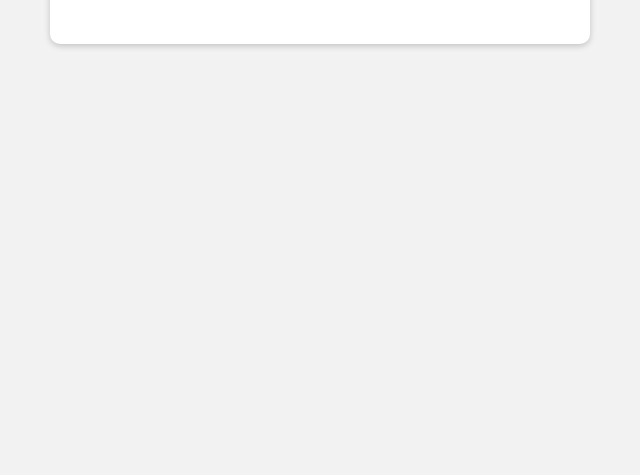
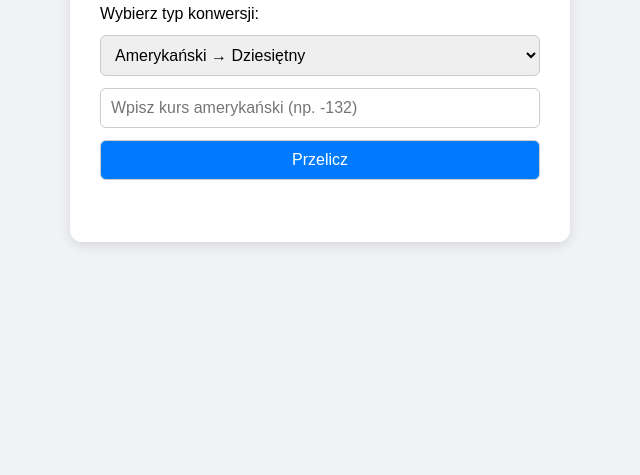
Before and after one commit to agneesjs/bookmakercalcamerican, a plain HTML site: page index.html in a window 1280 px wide. Shown: the part 325-800 px from the top of the page, without its empty margins (320-960 px from the left). Drawn offline with Linux system fonts and the light colour scheme.

Commit message:
Update index.html

```diff
--- a/index.html
+++ b/index.html
@@ -4,31 +4,80 @@
   <meta charset="UTF-8">
   <title>Kalkulator Kursów Bukmacherskich</title>
   <style>
+    * {
+      box-sizing: border-box;
+    }
+
     body {
       font-family: Arial, sans-serif;
-      background-color: #f2f2f2;
+      background-color: #f0f2f5;
+      margin: 0;
+      padding: 20px;
+      display: flex;
+      justify-content: center;
+      align-items: center;
+      min-height: 100vh;
+    }
+
+    .container {
+      background-color: #fff;
       padding: 30px;
+      border-radius: 12px;
+      box-shadow: 0 4px 12px rgba(0, 0, 0, 0.1);
+      max-width: 500px;
+      width: 100%;
+      display: flex;
+      flex-direction: column;
     }
+
     h2 {
+      text-align: center;
+      margin-bottom: 20px;
       color: #333;
     }
-    .container {
-      background: #fff;
-      padding: 20px;
-      border-radius: 10px;
-      box-shadow: 0 2px 6px rgba(0,0,0,0.2);
-      max-width: 500px;
-      margin: auto;
+
+    label, select, input, button {
+      font-size: 16px;
+      margin-bottom: 12px;
     }
+
     input, select, button {
+      padding: 10px;
+      border: 1px solid #ccc;
+      border-radius: 6px;
       width: 100%;
-      padding: 10px;
-      margin: 10px 0;
-      font-size: 16px;
     }
+
+    button {
+      background-color: #007bff;
+      color: white;
+      cursor: pointer;
+      transition: background-color 0.2s ease;
+    }
+
+    button:hover {
+      background-color: #0056b3;
+    }
+
     #result {
+      margin-top: 20px;
       font-weight: bold;
-      margin-top: 20px;
+      color: #2d2d2d;
+      white-space: pre-line;
+    }
+
+    @media (max-width: 600px) {
+      .container {
+        padding: 20px;
+      }
+
+      h2 {
+        font-size: 20px;
+      }
+
+      input, select, button {
+        font-size: 14px;
+      }
     }
   </style>
 </head>
@@ -44,7 +93,7 @@
       <option value="usToProfit">Potencjalna wygrana z kursem amerykańskim</option>
     </select>
 
-    <div id="inputFields"></div>
+    <div id="inputFields" class="flex-column"></div>
 
     <button onclick="convert()">Przelicz</button>
     <div id="result"></div>
@@ -114,11 +163,11 @@
           return;
         }
         totalReturn = stake + profit;
-        document.getElementById('result').innerText = `Potencjalny zysk: ${profit.toFixed(2)} zł\nCałkowity zwrot: ${totalReturn.toFixed(2)} zł`;
+        document.getElementById('result').innerText =
+          `Potencjalny zysk: ${profit.toFixed(2)} zł\nCałkowity zwrot: ${totalReturn.toFixed(2)} zł`;
       }
     }
 
-    // Ustaw domyślne pola na starcie
     window.onload = updateFields;
   </script>
 
```
